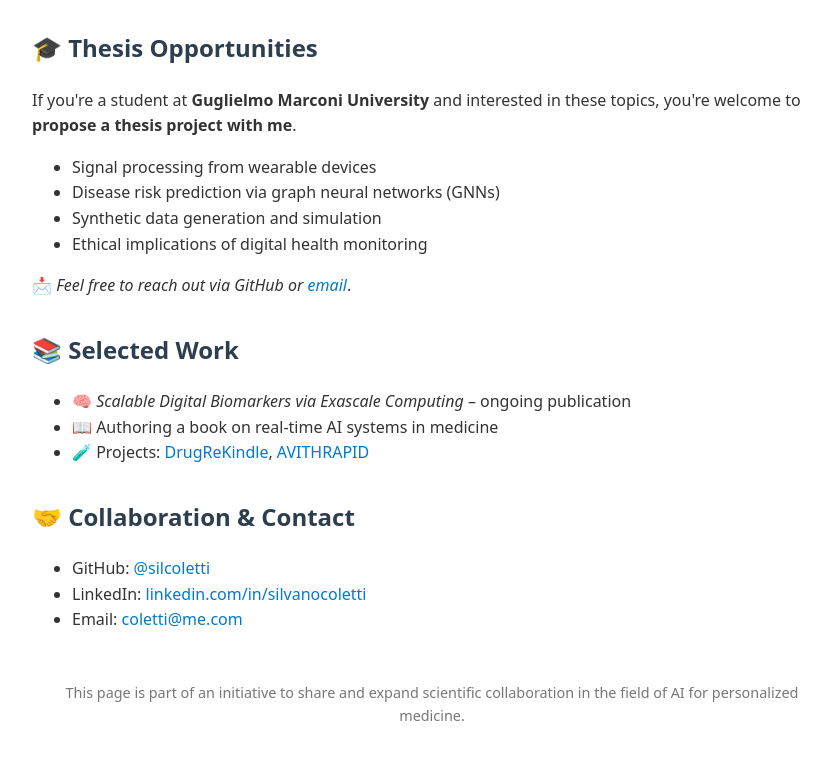
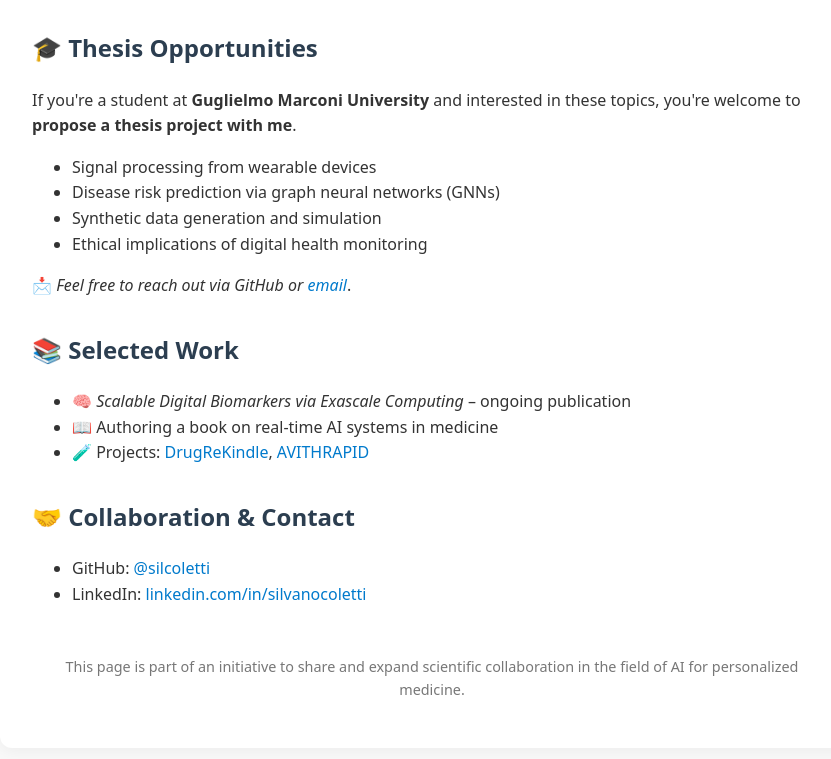
Before and after one commit to silcoletti/ai-health-wearables, a plain HTML site: page index.html in a window 1280 px wide. Shown: the part 523-1282 px from the top of the page, without its empty margins (208-1039 px from the left). Drawn offline with Linux system fonts and the light colour scheme.

Commit message:
Update index.html

```diff
--- a/index.html
+++ b/index.html
@@ -90,7 +90,6 @@
       <ul>
         <li>GitHub: <a href="https://github.com/silcoletti">@silcoletti</a></li>
         <li>LinkedIn: <a href="https://linkedin.com/in/silvanocoletti">linkedin.com/in/silvanocoletti</a></li>
-        <li>Email: <a href="mailto:coletti@me.com">coletti@me.com</a></li>
       </ul>
     </div>
 
```
